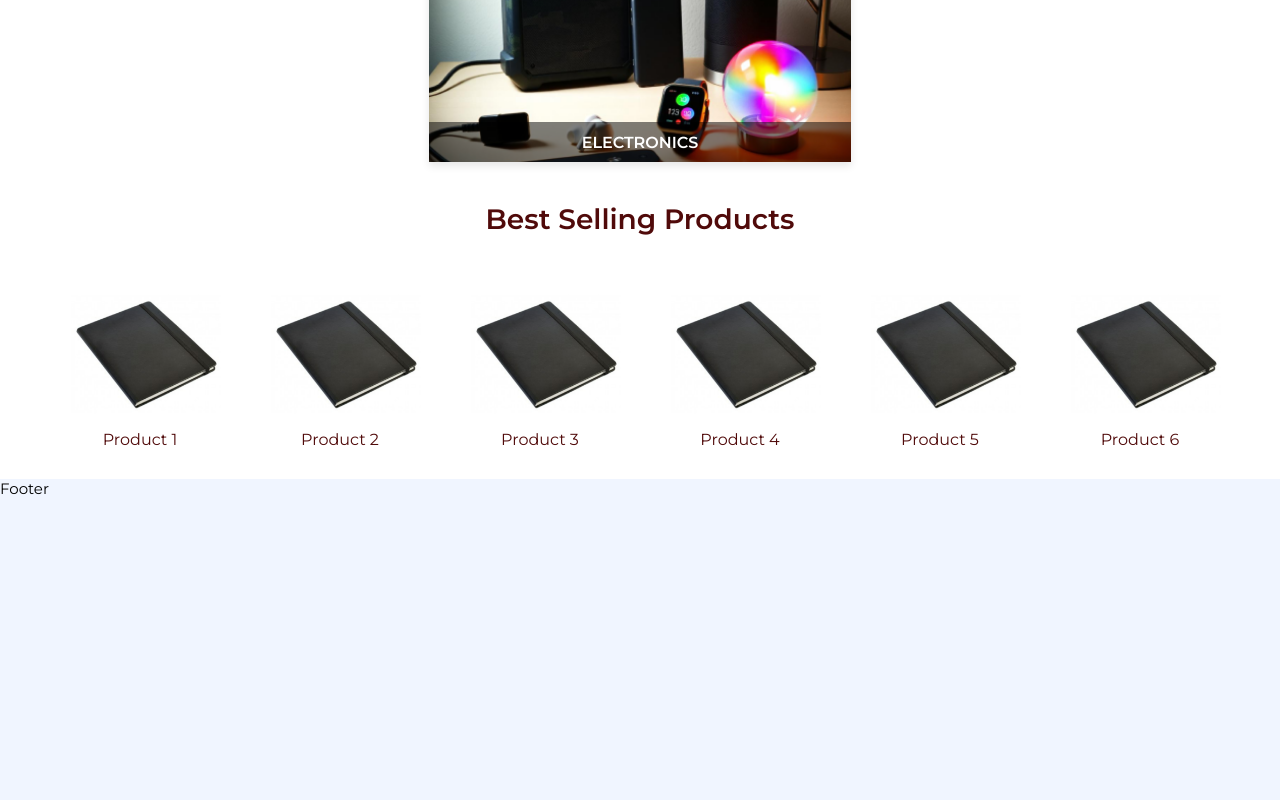
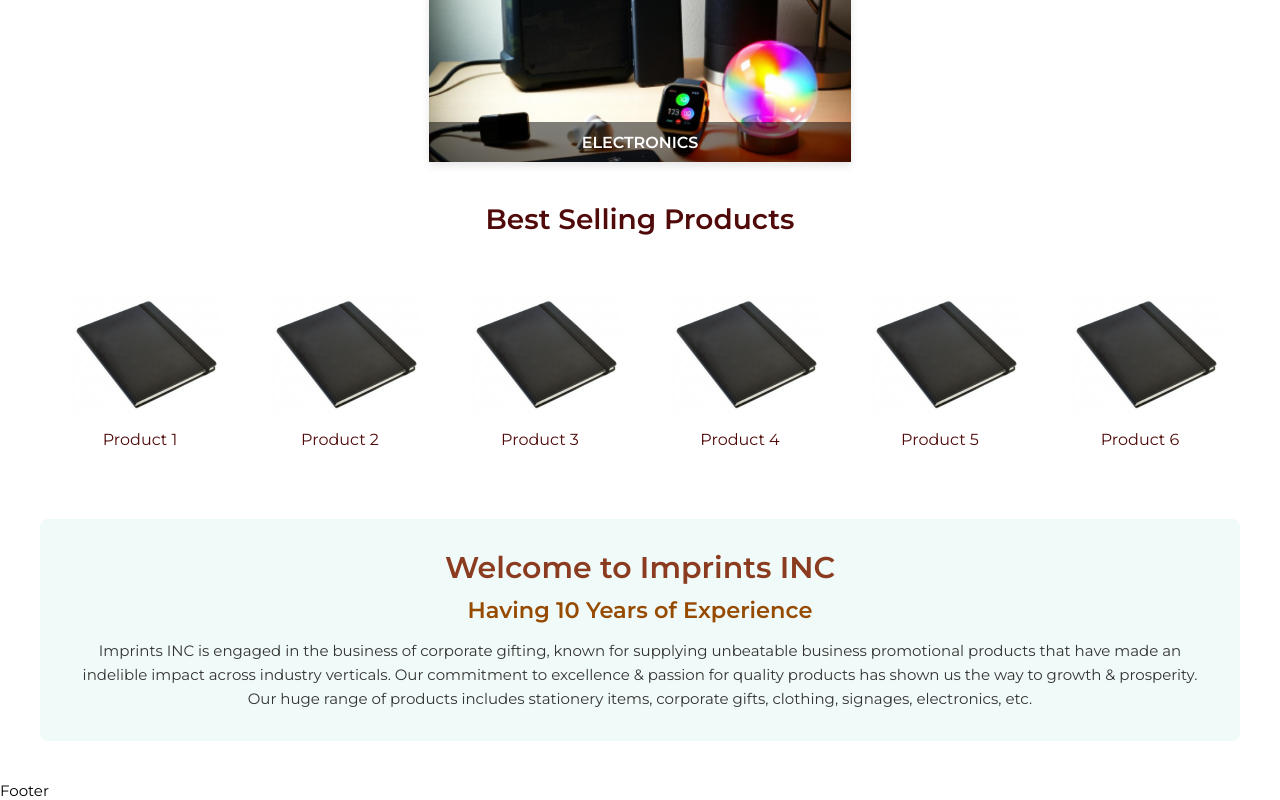
Before and after one commit to adityasharma0131/imprintsInc, a React (Vite) app in the folder client/: page / in a window 1280 px wide. Shown: the part 1191-1991 px from the top of the page. Before the commit the page ends 1689 px from the top, so only its background shows below. Built offline with nearby package versions, Linux system fonts and the light colour scheme.

Commit message:
about us section completed

```diff
--- a/client/src/index.css
+++ b/client/src/index.css
@@ -30,7 +30,7 @@
 body {
   font-family: "Montserrat", sans-serif;
   font-size: 0.938rem;
-  background-color: hsl(220, 100%, 97%);
+  background-color: #fff;
 }
 
 ul {
@@ -501,6 +501,47 @@
   }
 }
 
+/*=============== ABOUT US SECTION ===============*/
+.about-section {
+  display: flex;
+  align-items: center;
+  justify-content: center;
+}
+.about-us {
+  display: flex;
+  align-items: center;
+  justify-content: center;
+  background-color: #f0faf8; /* Light background color for contrast */
+  padding: 30px; /* Adjusted padding for better spacing */
+  margin: 40px;
+  max-width: 100%; /* Constraining the maximum width */
+  border-radius: 8px;
+}
+
+.about-content {
+  text-align: center; /* Centering text within the content */
+}
+
+.about-title {
+  font-size: 2em;
+  color: #8b3c20; /* Darker color for the title */
+  margin-bottom: 10px;
+  font-weight: bold;
+}
+
+.about-subtitle {
+  font-size: 1.5em;
+  color: #964b00; /* Earthy brown color for subtitle */
+  margin-bottom: 15px;
+  font-weight: 600;
+}
+
+.about-description {
+  font-size: 1em;
+  color: #333; /* Darker text color for readability */
+  line-height: 1.6;
+}
+
 /*=============== BREAKPOINTS ===============*/
 /* For small devices */
 @media screen and (max-width: 340px) {
--- a/client/src/pages/Home.jsx
+++ b/client/src/pages/Home.jsx
@@ -69,6 +69,24 @@
           ))}
         </div>
       </div>
+
+      <div className="about-section">
+        <div className="about-us">
+          <div className="about-content">
+            <h1 className="about-title">Welcome to Imprints INC</h1>
+            <h2 className="about-subtitle">Having 10 Years of Experience</h2>
+            <p className="about-description">
+              Imprints INC is engaged in the business of corporate gifting,
+              known for supplying unbeatable business promotional products that
+              have made an indelible impact across industry verticals. Our
+              commitment to excellence & passion for quality products has shown
+              us the way to growth & prosperity. Our huge range of products
+              includes stationery items, corporate gifts, clothing, signages,
+              electronics, etc.
+            </p>
+          </div>
+        </div>
+      </div>
     </>
   );
 };
```
